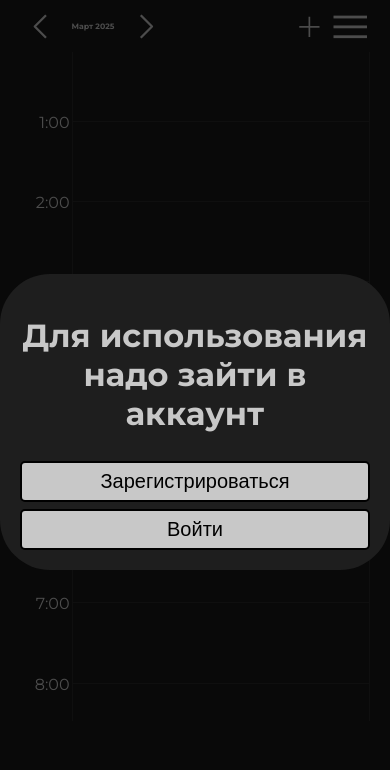
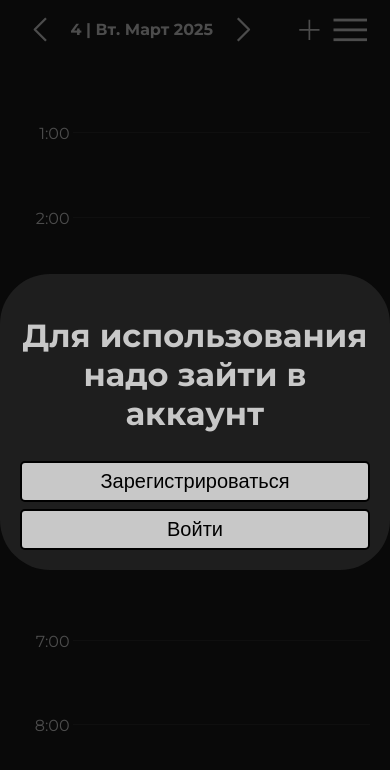
Before and after one commit to SennovE/Chrono, a Vue app in the folder frontend/: page /schedule in a window 390 px wide. Shown: the top 770 px of the page. Built offline with nearby package versions, Linux system fonts and the light colour scheme.

Commit message:
add schedule menu for mobile

```diff
--- a/frontend/src/pages/schedule/components/ScheduleField.vue
+++ b/frontend/src/pages/schedule/components/ScheduleField.vue
@@ -24,6 +24,7 @@ function makeDayIndexes() {
     }
 }
 const weekdays = ["Понедельник", "Вторник", "Среда", "Четверг", "Пятница", "Суббота", "Воскресенье"]
+const shortWeekdays = ["Пн.", "Вт.", "Ср.", "Чт.", "Пт.", "Сб.", "Вс."]
 const am_pm = ref(false)
 const times = ref(makeTime(am_pm))
 
@@ -202,8 +203,11 @@ watch(daysOnField, makeDayIndexes)
                     stroke-width="2"
                     stroke-linejoin="round" />
             </svg>
-            <h3>
+            <h3 v-if="!isMobile">
                 {{ currentMonthName }} {{ currentYear }}
+            </h3>
+            <h3 v-else :style="{ 'width': '40vw', 'font-size': '16px' }">
+                {{ weekdates[dayIndexes[0]].getDate() }} | {{ shortWeekdays[dayIndexes[0]] }} {{ currentMonthName }} {{ currentYear }}
             </h3>
             <svg
                 @click="daysShift += daysOnField"
@@ -519,10 +523,13 @@ watch(daysOnField, makeDayIndexes)
     text-align: left;
 }
 
-@media (max-aspect-ratio: 3/2), (max-width: 700px) {
-    .calendar-container {
+@media (max-width: 768px) {
+    /* .calendar-container {
         height: 85vh;
-    }
+    } */
+    .column::before {
+    border-right: none;
+}
 }
 
 </style>
```
